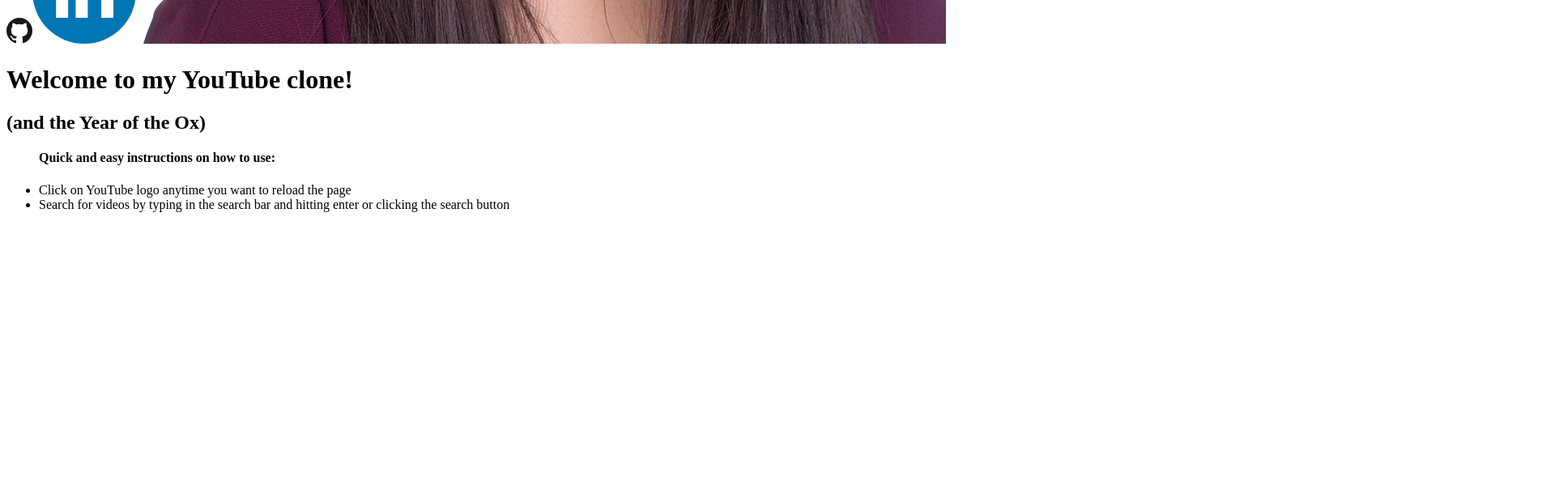
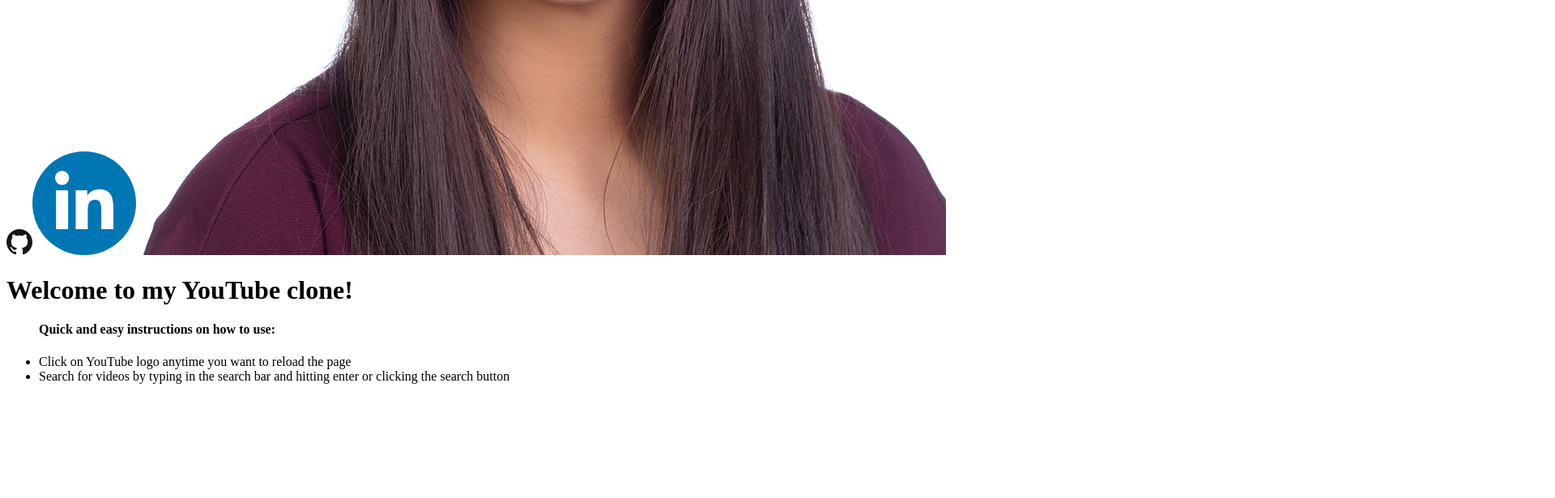
Before and after one commit to ngocthily/youtube-clone, a React (Create React App) app: page / in a window 1280 px wide. Shown: the part 1020-1635 px from the top of the page at 81% size, 1920 px wide, since content can reach past the window. After the commit the page ends 1510 px from the top, so only its background shows below. Built offline with nearby package versions, Linux system fonts and the light colour scheme.

Commit message:
cleanup styling

```diff
--- a/src/components/App.js
+++ b/src/components/App.js
@@ -8,7 +8,6 @@ import logo from 'images/youtube_logo.svg';
 import githubIcon from 'images/github_icon.svg';
 import linkedinIcon from 'images/linkedin_icon.svg';
 import profileIcon from 'images/profile_icon.jpg';
-import yearOfOx from 'images/year_of_ox.png';
 
 function App() {
     const [videos, setVideos] = useState([]);
@@ -52,7 +51,6 @@ function App() {
             <div>
                 <div>
                     <img src={logo}
-                        width={100}
                         alt="YouTube Logo"
                         onClick={() => window.location.reload()}
                         style={{cursor: "pointer"}}/>
@@ -97,7 +95,6 @@ function App() {
                     <div>
                         <div>
                             <h1>Welcome to my YouTube clone!</h1>
-                            <h2>(and the Year of the Ox)</h2>
                         </div>
                         <div>
                             <ul>
@@ -105,14 +102,6 @@ function App() {
                                 <li>Click on YouTube logo anytime you want to reload the page</li>
                                 <li>Search for videos by typing in the search bar and hitting enter or clicking the search button</li>
                             </ul>
-                        </div>
-                        <div>
-                            <img
-                                src={yearOfOx}
-                                alt="Year of the Ox"/>
-                            <a href="https://lovepik.com/images/png-2021.html">
-                                2021 Png vectors by Lovepik.com
-                            </a>
                         </div>
                     </div>
                 }
```
